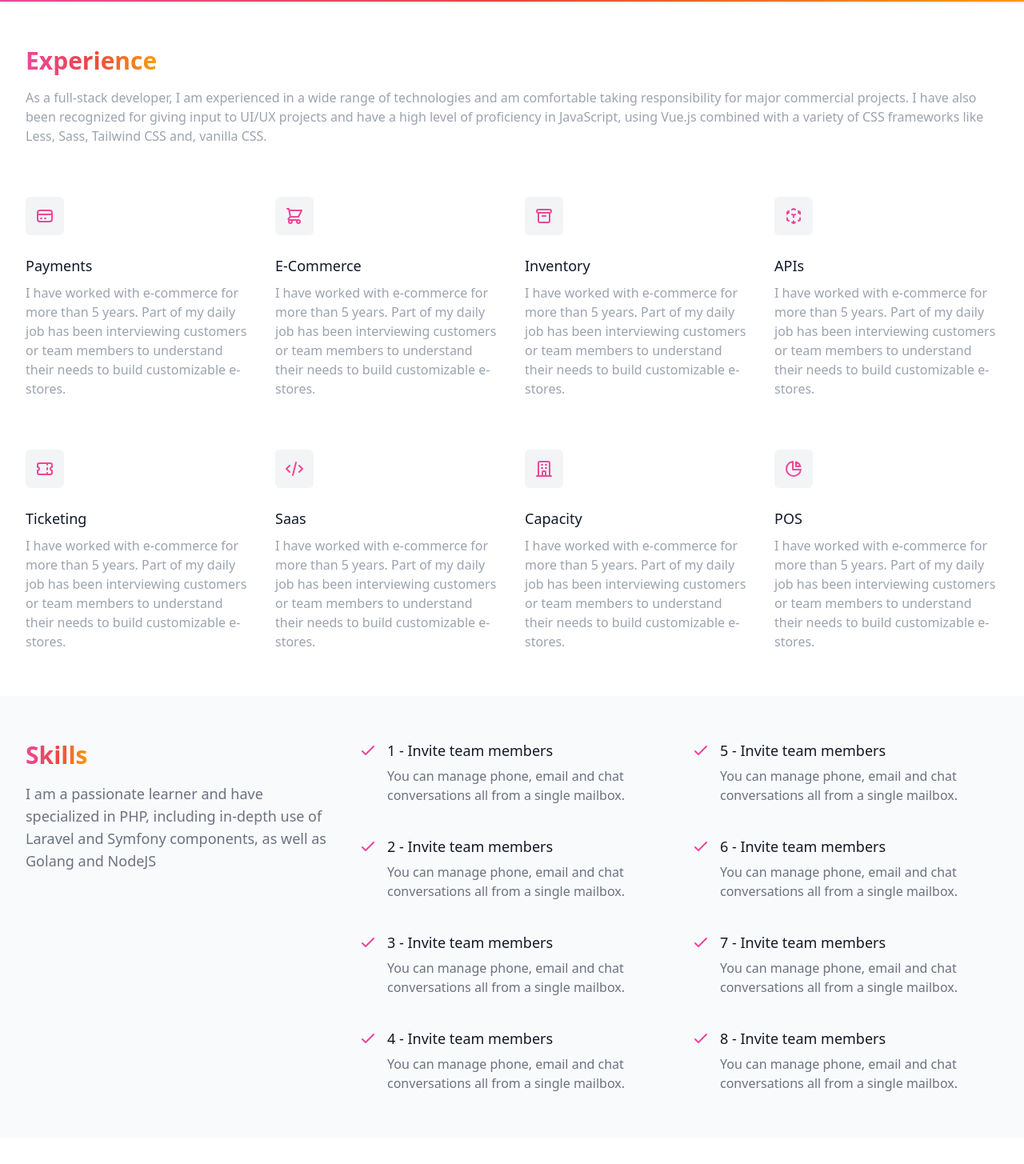
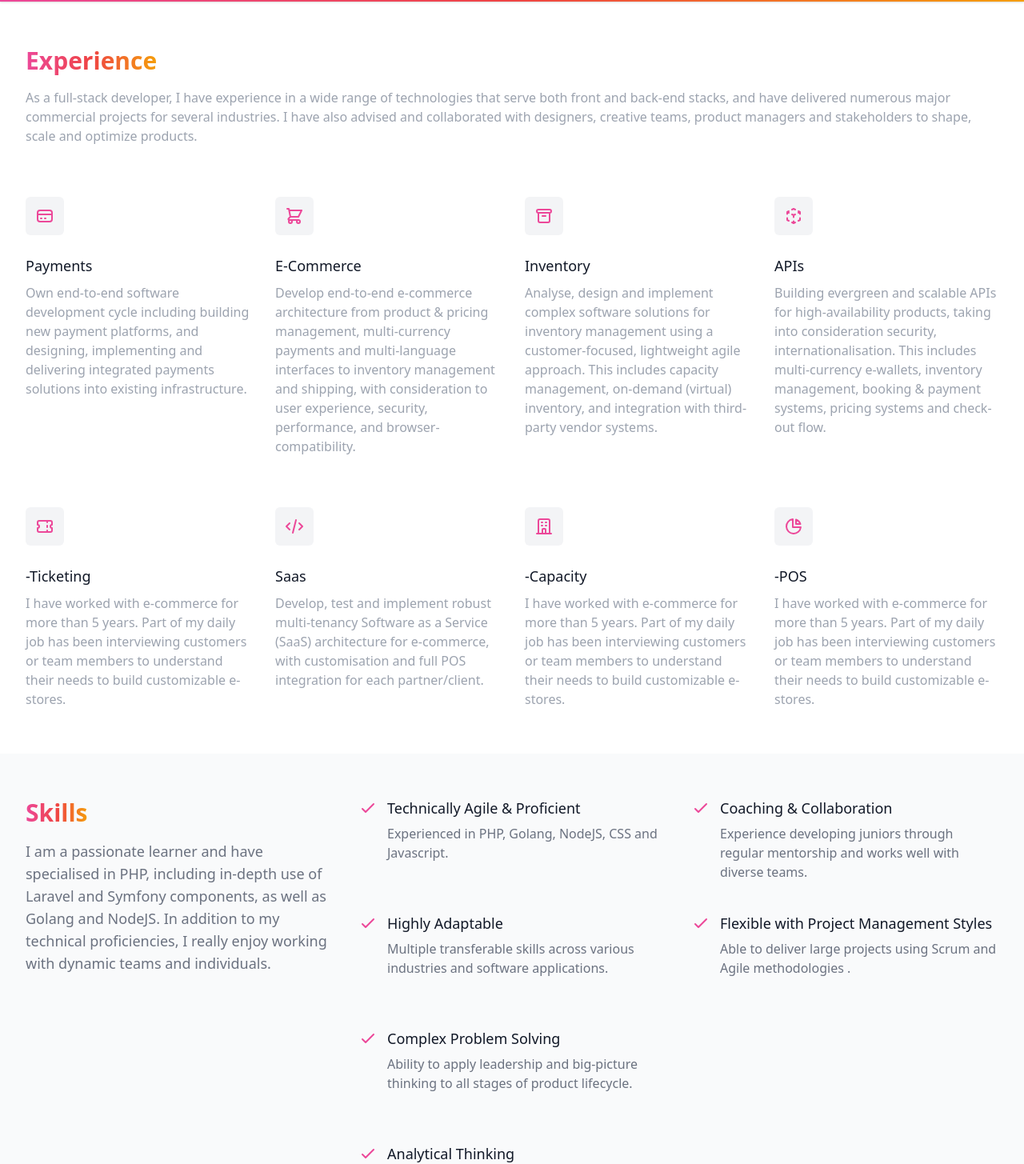
Before and after one commit to gocantodev/client, a Vue app: page / in a window 1280 px wide. Shown: the part 722-2177 px from the top of the page at 80% size. Built offline with nearby package versions, Linux system fonts and the light colour scheme; what @tailwindcss/typography would draw is missing.

Commit message:
update expirence & skills

```diff
--- a/src/assets/data/experience.json
+++ b/src/assets/data/experience.json
@@ -2,7 +2,7 @@
     {
         "uuid": "87e8ca06-e9db-4627-90d3-ad62fcbbc83f",
         "title": "Payments",
-        "description": "I have worked with e-commerce for more than 5 years. Part of my daily job has been interviewing\ncustomers or team members to understand their needs to build customizable e-stores.",
+        "description": "Own end-to-end software development cycle including building new payment platforms, and designing, implementing and delivering integrated payments solutions into existing infrastructure.",
         "icon": {
             "paths": [
                 "M3 10h18M7 15h1m4 0h1m-7 4h12a3 3 0 003-3V8a3 3 0 00-3-3H6a3 3 0 00-3 3v8a3 3 0 003 3z"
@@ -12,7 +12,7 @@
     {
         "uuid": "45656d7d-eec5-4852-b837-608b26015e81",
         "title": "E-Commerce",
-        "description": "I have worked with e-commerce for more than 5 years. Part of my daily job has been interviewing\ncustomers or team members to understand their needs to build customizable e-stores.",
+        "description": "Develop end-to-end e-commerce architecture from product & pricing management, multi-currency payments and multi-language interfaces to inventory management and shipping, with consideration to user experience, security, performance, and browser-compatibility.",
         "icon": {
             "paths": [
                 "M3 3h2l.4 2M7 13h10l4-8H5.4M7 13L5.4 5M7 13l-2.293 2.293c-.63.63-.184 1.707.707 1.707H17m0 0a2 2 0 100 4 2 2 0 000-4zm-8 2a2 2 0 11-4 0 2 2 0 014 0z"
@@ -22,7 +22,7 @@
     {
         "uuid": "30910389-fd68-4e23-b4b6-fed831adc748",
         "title": "Inventory",
-        "description": "I have worked with e-commerce for more than 5 years. Part of my daily job has been interviewing\ncustomers or team members to understand their needs to build customizable e-stores.",
+        "description": "Analyse, design and implement complex software solutions for inventory management using a customer-focused, lightweight agile approach. This includes capacity management, on-demand (virtual) inventory, and integration with third-party vendor systems.",
         "icon": {
             "paths": [
                 "M5 8h14M5 8a2 2 0 110-4h14a2 2 0 110 4M5 8v10a2 2 0 002 2h10a2 2 0 002-2V8m-9 4h4"
@@ -32,7 +32,7 @@
     {
         "uuid": "d22dd90d-93aa-44fc-9e7d-83cf47c094f1",
         "title": "APIs",
-        "description": "I have worked with e-commerce for more than 5 years. Part of my daily job has been interviewing\ncustomers or team members to understand their needs to build customizable e-stores.",
+        "description": "Building evergreen and scalable APIs for high-availability products, taking into consideration security, internationalisation. This includes multi-currency e-wallets, inventory management, booking & payment systems, pricing systems and check-out flow.",
         "icon": {
             "paths": [
                 "M14 10l-2 1m0 0l-2-1m2 1v2.5M20 7l-2 1m2-1l-2-1m2 1v2.5M14 4l-2-1-2 1M4 7l2-1M4 7l2 1M4 7v2.5M12 21l-2-1m2 1l2-1m-2 1v-2.5M6 18l-2-1v-2.5M18 18l2-1v-2.5"
@@ -41,7 +41,7 @@
     },
     {
         "uuid": "",
-        "title": "Ticketing",
+        "title": "-Ticketing",
         "description": "I have worked with e-commerce for more than 5 years. Part of my daily job has been interviewing\ncustomers or team members to understand their needs to build customizable e-stores.",
         "icon": {
             "paths": [
@@ -52,14 +52,14 @@
     {
         "uuid": "0722c087-9b49-4c26-9b99-b048a1828ab0",
         "title": "Saas",
-        "description": "I have worked with e-commerce for more than 5 years. Part of my daily job has been interviewing\ncustomers or team members to understand their needs to build customizable e-stores.",
+        "description": "Develop, test and implement robust multi-tenancy Software as a Service (SaaS) architecture for e-commerce, with customisation and full POS integration for each partner/client.",
         "icon": {
             "paths": ["M10 20l4-16m4 4l4 4-4 4M6 16l-4-4 4-4"]
         }
     },
     {
         "uuid": "c7991fc0-0ac5-4236-9884-2bfa9651478e",
-        "title": "Capacity",
+        "title": "-Capacity",
         "description": "I have worked with e-commerce for more than 5 years. Part of my daily job has been interviewing\ncustomers or team members to understand their needs to build customizable e-stores.",
         "icon": {
             "paths": [
@@ -69,7 +69,7 @@
     },
     {
         "uuid": "63257b4a-2d52-4b70-a070-cdbe42656894",
-        "title": "POS",
+        "title": "-POS",
         "description": "I have worked with e-commerce for more than 5 years. Part of my daily job has been interviewing\ncustomers or team members to understand their needs to build customizable e-stores.",
         "icon": {
             "paths": [
--- a/src/assets/data/skills.json
+++ b/src/assets/data/skills.json
@@ -1,42 +1,32 @@
 [
     {
         "uuid": "cac442f5-a835-484c-bb47-fcdce557f51e",
-        "name": "1 - Invite team members",
-        "description": "You can manage phone, email and chat conversations all from a single mailbox"
+        "name": "Technically Agile & Proficient",
+        "description": "Experienced in PHP, Golang, NodeJS, CSS and Javascript"
     },
     {
         "uuid": "51021780-aef6-4ccd-8e13-18763ce93c6b",
-        "name": "2 - Invite team members",
-        "description": "You can manage phone, email and chat conversations all from a single mailbox"
+        "name": "Highly Adaptable",
+        "description": "Multiple transferable skills across various industries and software applications"
     },
     {
         "uuid": "6060c6bb-a2cd-429a-8959-ec3c2549b2b1",
-        "name": "3 - Invite team members",
-        "description": "You can manage phone, email and chat conversations all from a single mailbox"
+        "name": "Complex Problem Solving",
+        "description": "Ability to apply leadership and big-picture thinking to all stages of product lifecycle"
     },
     {
         "uuid": "75f4c3b7-ac51-471b-a549-7ef10e17aa3b",
-        "name": "4 - Invite team members",
-        "description": "You can manage phone, email and chat conversations all from a single mailbox"
+        "name": "Analytical Thinking",
+        "description": "Skilled at mapping out structured solutions & asking the right questions to sharpen and stress-test products"
     },
     {
         "uuid": "0dc5471d-f716-4b15-8571-1def263447bd",
-        "name": "5 - Invite team members",
-        "description": "You can manage phone, email and chat conversations all from a single mailbox"
+        "name": "Coaching & Collaboration",
+        "description": "Experience developing juniors through regular mentorship and works well with diverse teams"
     },
     {
         "uuid": "5d43b865-ef4c-41e7-9dfa-3433e3acd6fc",
-        "name": "6 - Invite team members",
-        "description": "You can manage phone, email and chat conversations all from a single mailbox"
-    },
-    {
-        "uuid": "cad95c63-dc9d-4774-8527-44fb6e15c481",
-        "name": "7 - Invite team members",
-        "description": "You can manage phone, email and chat conversations all from a single mailbox"
-    },
-    {
-        "uuid": "3c1abfae-4af4-42f9-921f-4c77fe1a6657",
-        "name": "8 - Invite team members",
-        "description": "You can manage phone, email and chat conversations all from a single mailbox"
+        "name": "Flexible with Project Management Styles",
+        "description": "Able to deliver large projects using Scrum and Agile methodologies "
     }
 ]
--- a/src/component/experience.vue
+++ b/src/component/experience.vue
@@ -9,13 +9,11 @@
         </span>
 
         <p class="mt-4 text-gray-400 text-md">
-            As a full-stack developer, I am experienced in a wide range of
-            technologies and am comfortable taking responsibility for major
-            commercial projects. I have also been recognized for giving input to
-            UI/UX projects and have a high level of proficiency in JavaScript,
-            using Vue.js combined with a variety of CSS frameworks like Less,
-            Sass, Tailwind CSS and, vanilla CSS.
-        </p>
+			As a full-stack developer, I have experience in a wide range of technologies that serve both front and
+			back-end stacks, and have delivered numerous major commercial projects for several industries.
+			I have also advised and collaborated with designers, creative teams, product managers and stakeholders
+			to shape, scale and optimize products.
+		</p>
 
         <div
             class="mt-12 grid grid-cols-1 gap-x-6 gap-y-12 sm:grid-cols-2 lg:mt-16 lg:grid-cols-4 lg:gap-x-8 lg:gap-y-16"
--- a/src/component/skills.vue
+++ b/src/component/skills.vue
@@ -9,9 +9,9 @@
                 Skills <a id="skills" href="#skills"></a>
             </span>
             <p class="mt-4 text-lg text-gray-500">
-                I am a passionate learner and have specialized in PHP, including
-                in-depth use of Laravel and Symfony components, as well as
-                Golang and NodeJS
+				I am a passionate learner and have specialised in PHP, including in-depth use of Laravel and Symfony
+				components, as well as Golang and NodeJS. In addition to my technical proficiencies, I really enjoy
+				working with dynamic teams and individuals.
             </p>
         </div>
 
```
